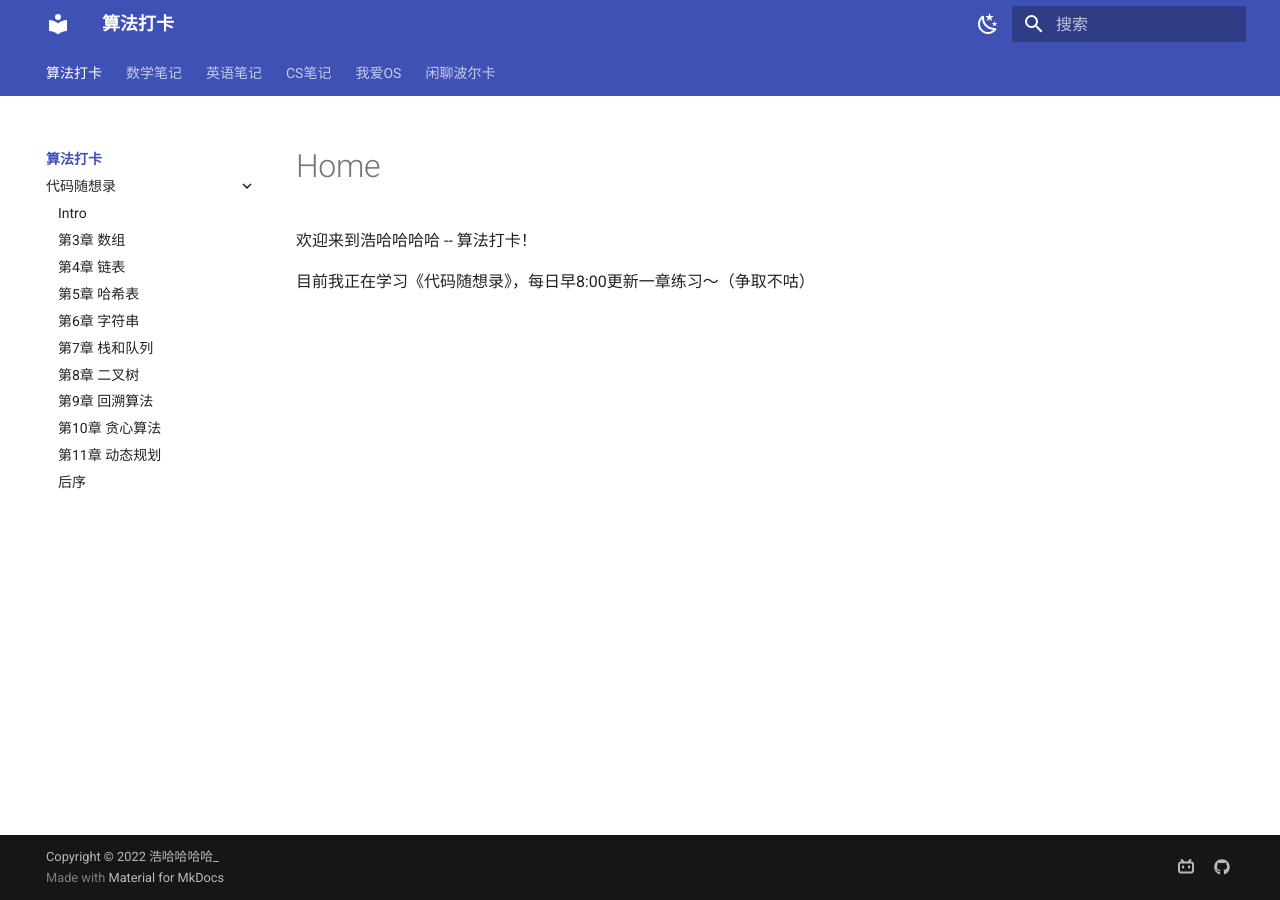
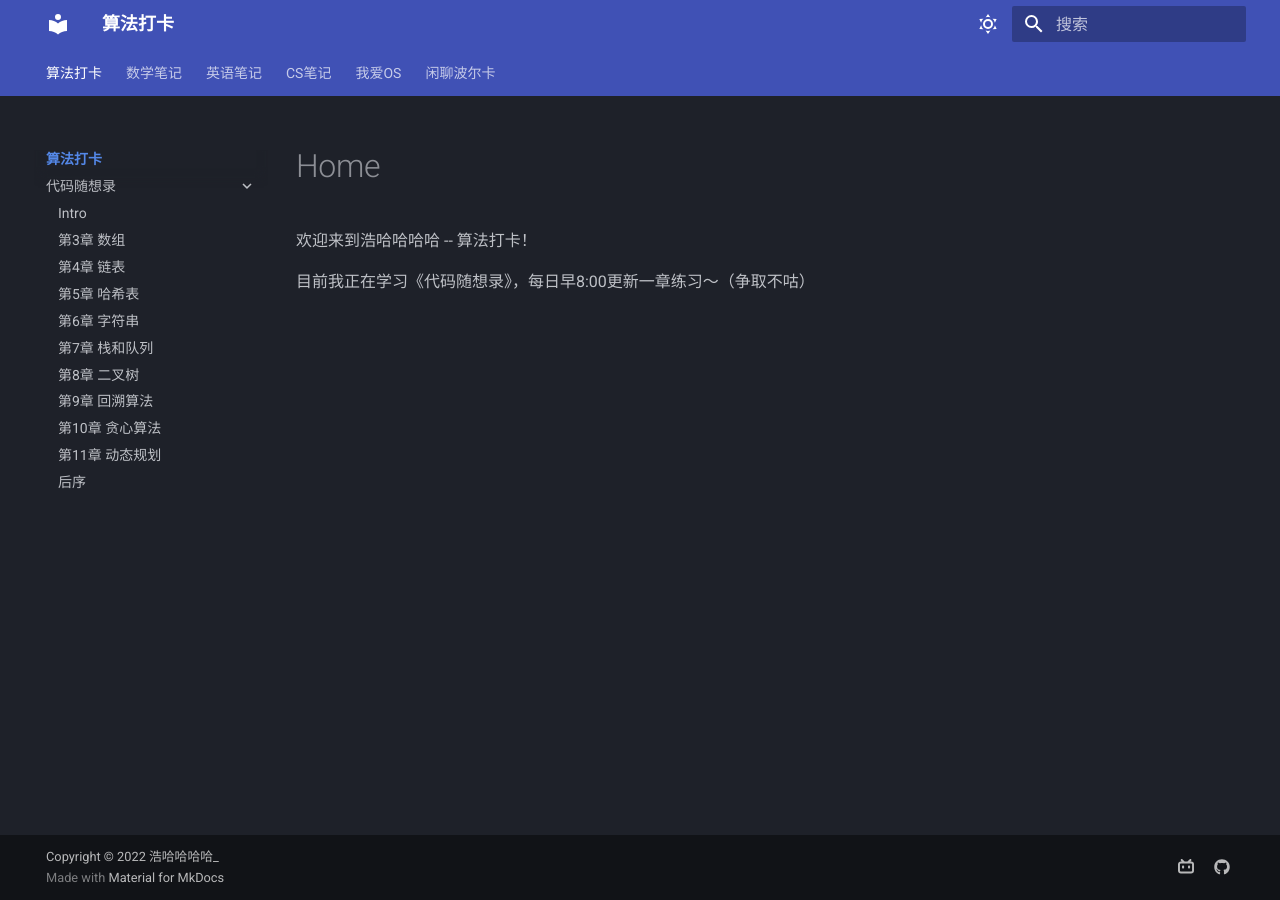
Before and after one commit to Haohahahaha/alg, an MkDocs documentation site: the page built from docs/index.md, in a window 1280 px wide. Built offline with MkDocs 1.6.1 and Material for MkDocs 9.7.7, drawn with Linux system fonts in a browser that asks for light colours.

Commit message:
2022-07-03_20:41:39 update

```diff
--- a/mkdocs.yml
+++ b/mkdocs.yml
@@ -4,18 +4,18 @@ theme:
   icon:
     logo: material/library
   palette:
+    - scheme: slate # 夜间模式
+      primary: indigo
+      accent: orange
+      toggle:
+        icon: material/weather-sunny
+        name: 切换至日间模式
     - scheme: default # 日间模式
       primary: indigo # 上方的
       accent: orange # 链接等可交互元件的高亮色
       toggle:
         icon: material/weather-night # 图标
         name: 切换至夜间模式 # 鼠标悬浮提示
-    - scheme: slate # 夜间模式
-      primary: indigo
-      accent: orange
-      toggle:
-        icon: material/weather-sunny
-        name: 切换至日间模式
   features:
     - navigation.tabs
     - navigation.top
```
